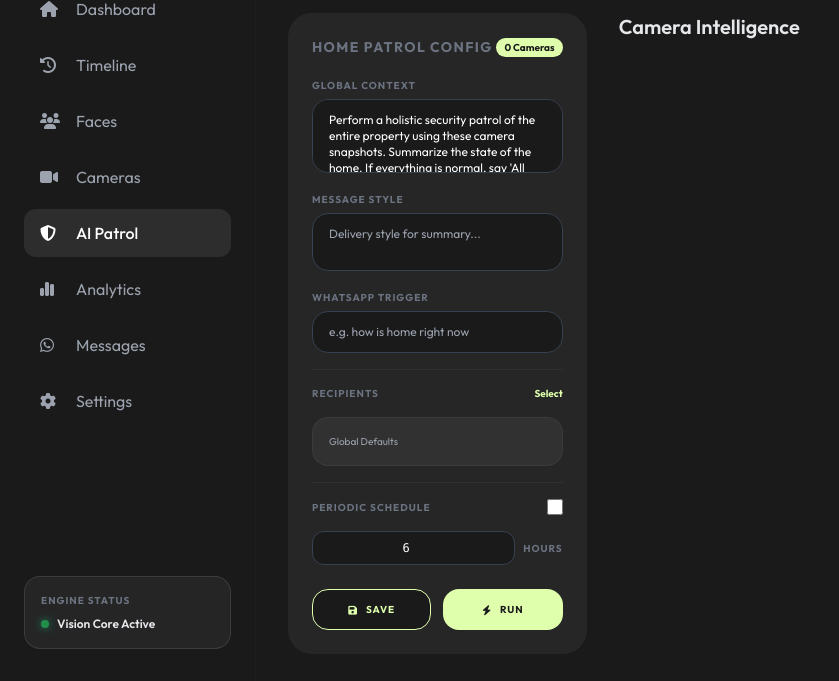
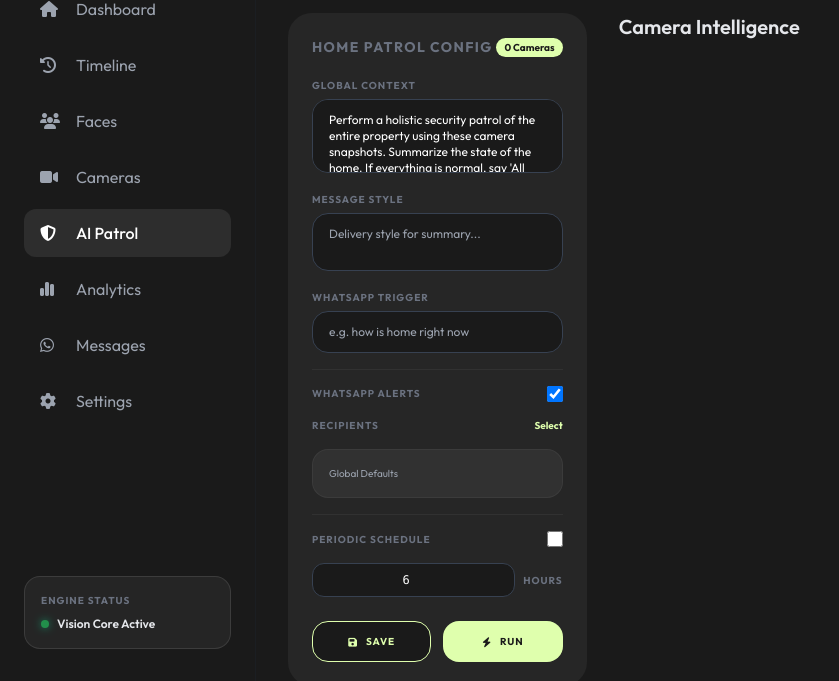
Before and after one commit to mniroy/velovision, a FastAPI app: page /patrol in a window 1280 px wide. Shown: the part 119-800 px from the top of the page, without its empty margins (0-839 px from the left). Run offline with FastAPI, Linux system fonts and the light colour scheme; data that the repository does not hold is empty; some libraries are stand-ins or nearby versions.

Commit message:
UI: Add WhatsApp Alerts toggle to AI Patrol page for Home Patrol and individual cameras.

```diff
--- a/src/config.py
+++ b/src/config.py
@@ -54,6 +54,7 @@ def get_default_config():
             "whatsapp_trigger_phrase": "",
             "recipients": [],
             "webhook_enabled": False,
+            "whatsapp_enabled": True,
             "schedule_enabled": False,
             "schedule_interval_hrs": 6
         },
--- a/src/routers/api.py
+++ b/src/routers/api.py
@@ -600,6 +600,7 @@ def update_camera(cam_data: dict):
         "mqtt_enabled": cam_data.get("mqtt_enabled", False),
         "mqtt_topic": cam_data.get("mqtt_topic", ""),
         "on_dashboard": cam_data.get("on_dashboard", True),
+        "whatsapp_enabled": cam_data.get("whatsapp_enabled", True),
         "enabled": True
     }
 
--- a/src/templates/patrol.html
+++ b/src/templates/patrol.html
@@ -65,6 +65,13 @@
 
 
                     <div class="pt-4 border-t border-white/5 space-y-4">
+                        <div class="flex items-center justify-between">
+                            <label
+                                class="text-[10px] text-gray-500 font-black uppercase tracking-widest leading-none">WhatsApp
+                                Alerts</label>
+                            <input type="checkbox" id="patrol-waEnable"
+                                class="w-4 h-4 rounded border-gray-700 bg-gray-800 checked:bg-[#dfffad]">
+                        </div>
                         <div class="flex items-center justify-between mb-2">
                             <label
                                 class="text-[10px] text-gray-500 font-black uppercase tracking-widest leading-none">Recipients</label>
@@ -186,6 +193,7 @@
         document.getElementById('patrol-prompt').value = patrolConfig.prompt || '';
         document.getElementById('patrol-msg').value = patrolConfig.message_instruction || '';
         document.getElementById('patrol-trigger').value = patrolConfig.whatsapp_trigger_phrase || '';
+        document.getElementById('patrol-waEnable').checked = patrolConfig.whatsapp_enabled !== false;
         document.getElementById('patrol-schedEnable').checked = !!patrolConfig.schedule_enabled;
         document.getElementById('patrol-schedHrs').value = patrolConfig.schedule_interval_hrs || 6;
 
@@ -262,7 +270,11 @@
                             </div>
                         </div>
 
-                        <div class="space-y-3">
+                            <div class="flex items-center justify-between">
+                                <label class="text-[10px] text-gray-500 font-black uppercase tracking-widest leading-none">WhatsApp Alerts</label>
+                                <input type="checkbox" id="waEnable-${id}" ${cam.whatsapp_enabled !== false ? 'checked' : ''} class="w-4 h-4 rounded border-gray-700 bg-gray-800 checked:bg-[#dfffad]">
+                            </div>
+
                             <div class="flex items-center justify-between">
                                 <label class="text-[10px] text-gray-500 font-black uppercase tracking-widest">Periodic Schedule</label>
                                 <input type="checkbox" id="schedEnable-${id}" ${cam.schedule_enabled ? 'checked' : ''} class="w-4 h-4 rounded border-gray-700 bg-gray-800 checked:bg-[#dfffad]">
@@ -275,7 +287,6 @@
                             <button onclick="saveAllConfigs()" class="w-full mt-3 bg-[#1a1a1a] border border-[#dfffad] text-[#dfffad] py-2 rounded-xl font-bold uppercase text-[10px] tracking-widest hover:bg-[#dfffad] hover:text-[#1a1a1a] transition-all flex items-center justify-center gap-2">
                                 <i class="fa-solid fa-floppy-disk"></i> Save Changes
                             </button>
-                        </div>
                     </div>
                 </div>
             `;
@@ -337,6 +348,7 @@
             allCameras[id].analysis_prompt = document.getElementById(`prompt-${id}`).value;
             allCameras[id].message_instruction = document.getElementById(`msg-${id}`).value;
             allCameras[id].whatsapp_trigger_phrase = document.getElementById(`trigger-${id}`).value;
+            allCameras[id].whatsapp_enabled = document.getElementById(`waEnable-${id}`).checked;
             allCameras[id].webhook_enabled = document.getElementById(`webEnable-${id}`).checked;
             allCameras[id].schedule_enabled = document.getElementById(`schedEnable-${id}`).checked;
             allCameras[id].schedule_interval_hrs = document.getElementById(`schedHrs-${id}`).value;
@@ -345,6 +357,7 @@
         patrolConfig.prompt = document.getElementById('patrol-prompt').value;
         patrolConfig.message_instruction = document.getElementById('patrol-msg').value;
         patrolConfig.whatsapp_trigger_phrase = document.getElementById('patrol-trigger').value;
+        patrolConfig.whatsapp_enabled = document.getElementById('patrol-waEnable').checked;
         patrolConfig.schedule_enabled = document.getElementById('patrol-schedEnable').checked;
         patrolConfig.schedule_interval_hrs = document.getElementById('patrol-schedHrs').value;
 
```
Also changed, not shown: src/triggers.py (+10 -2 lines).
